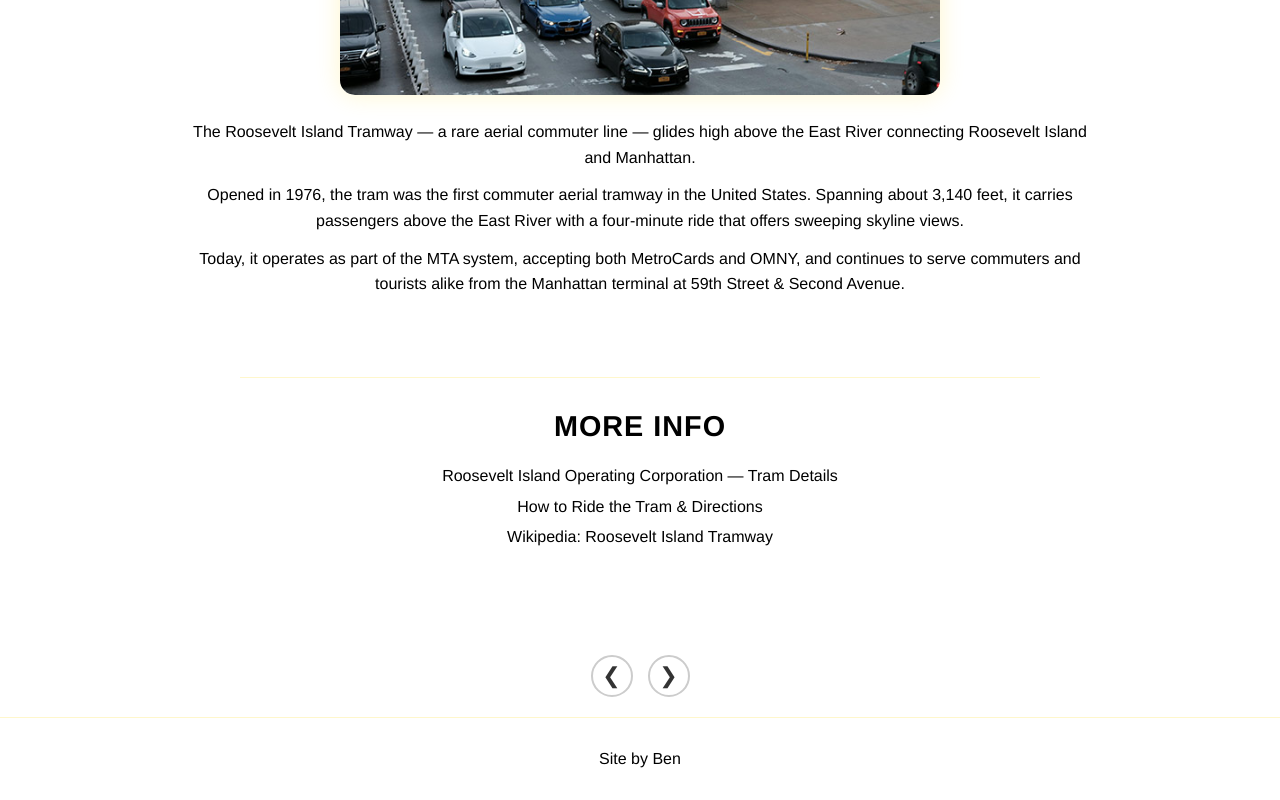
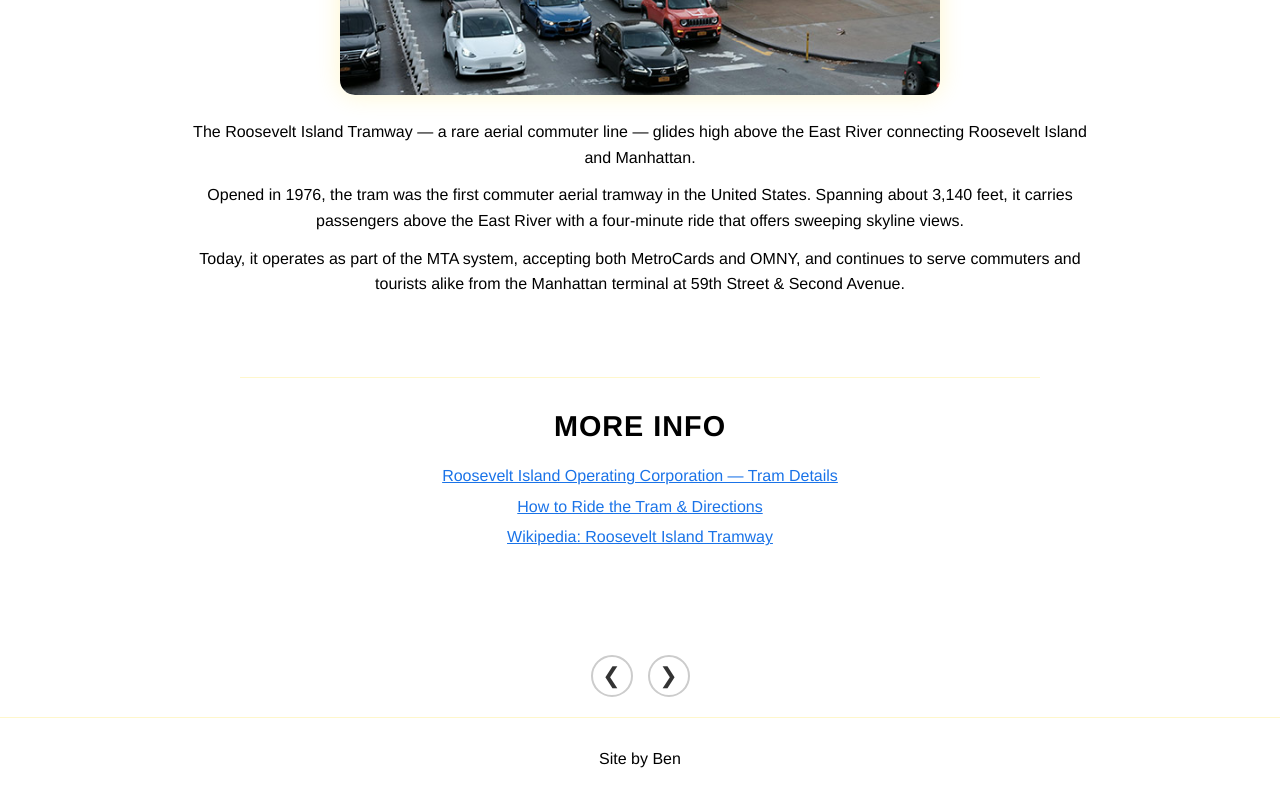
Before and after one commit to Ratatui123/project-2, a plain HTML site: page landmark-tram.html in a window 1280 px wide. Shown: the part 972-1772 px from the top of the page. Drawn offline with Linux system fonts and the light colour scheme; files whose address does not match are found by name.

Commit message:
Update style.css

```diff
--- a/style.css
+++ b/style.css
@@ -487,3 +487,14 @@ header {
     display: block;
   }
 }
+.more-info a {
+  color: #1a73e8;
+  text-decoration: underline;
+}
+
+.more-info a:visited {
+  color: #6a1bb9;
+}
+.more-info a:visited {
+  color: #555;
+}
```
